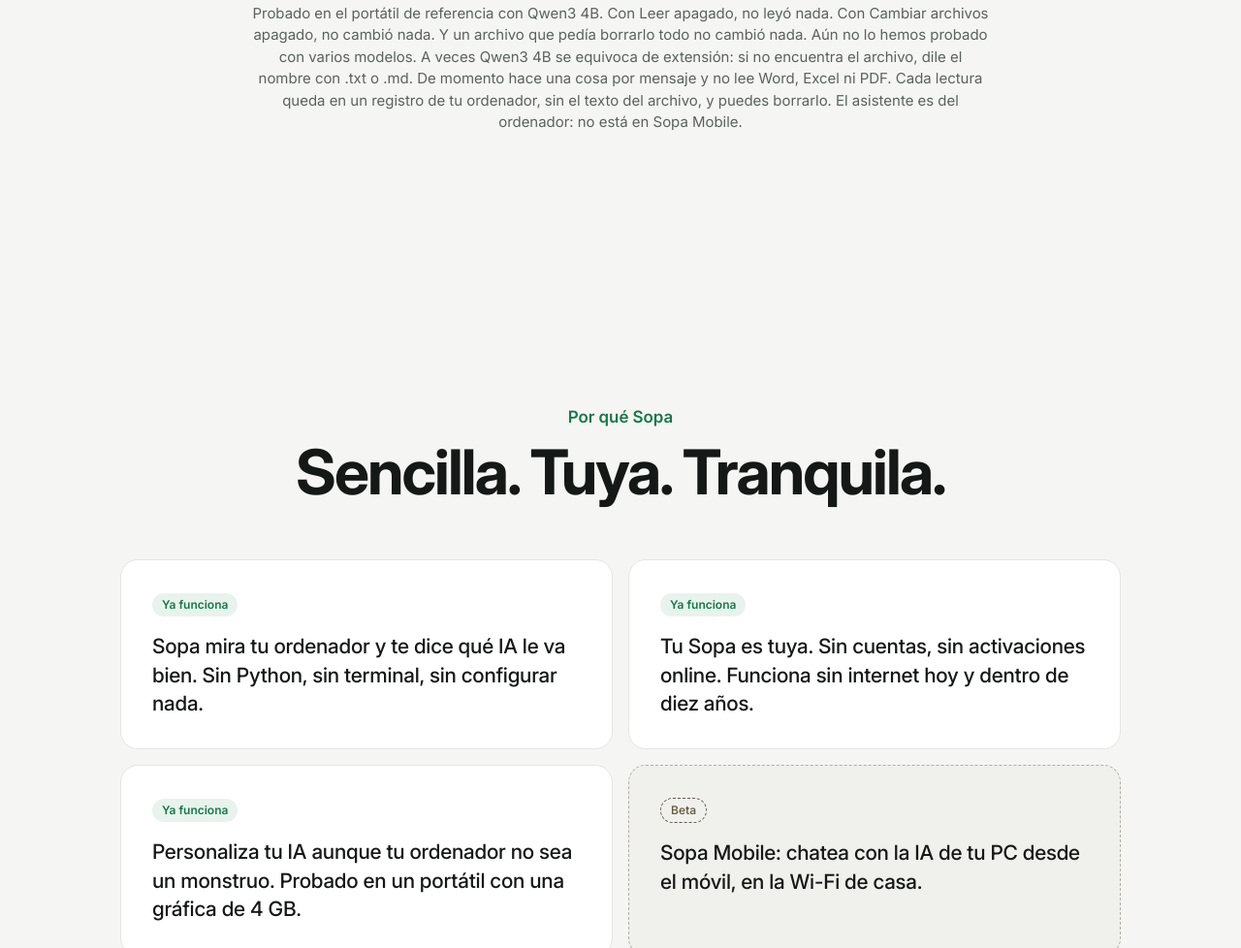
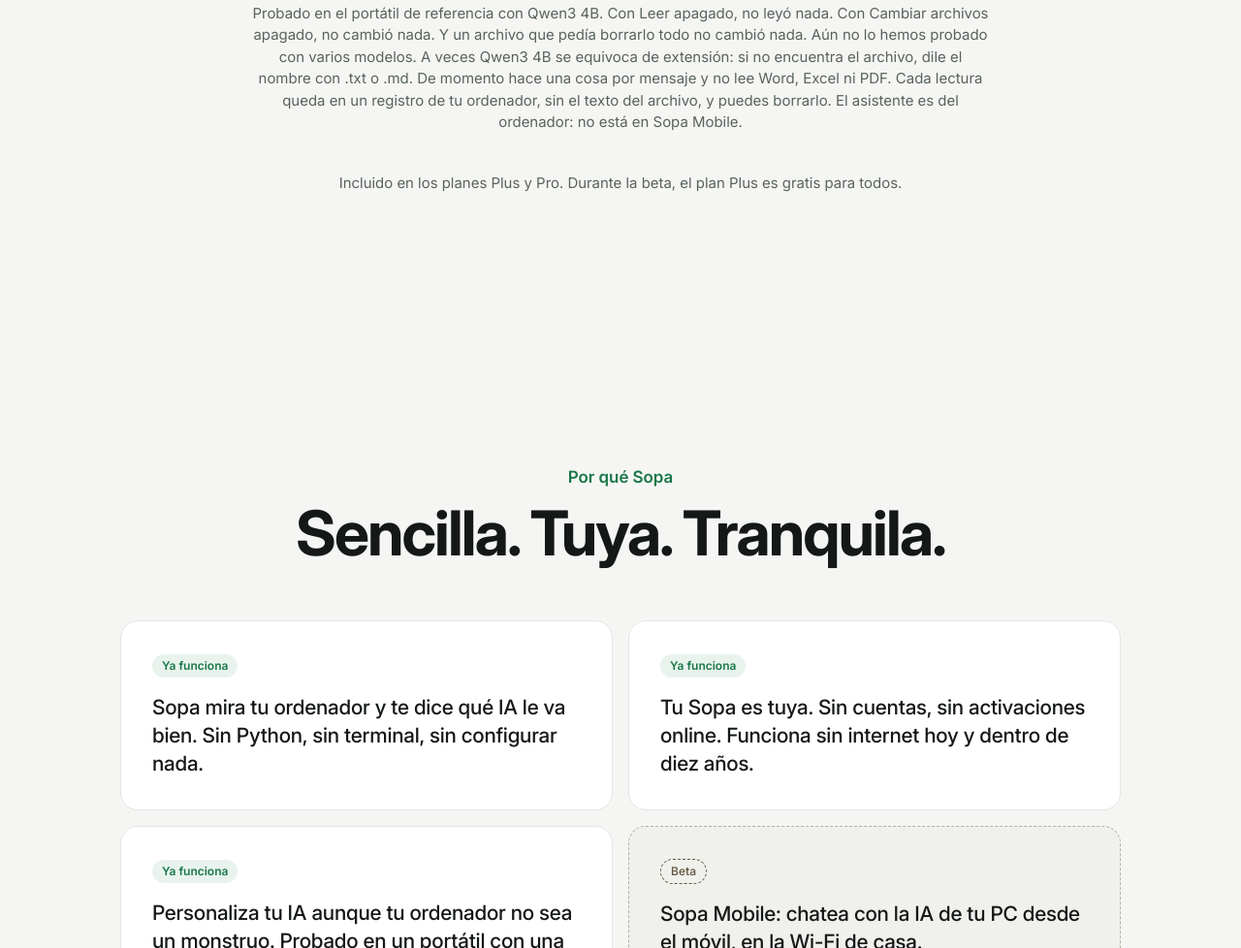
Before and after one commit to ardu01/sopa-web, a plain HTML site: page index.html in a window 1280 px wide. Shown: the part 6685-7663 px from the top of the page at 97% size. Drawn offline with Linux system fonts and the light colour scheme.

Commit message:
Asistente: indica que está incluido en Plus y Pro

```diff
--- a/index.html
+++ b/index.html
@@ -118,6 +118,7 @@
     <article class="r"><span class="num">Sin trampas</span><h3>Un archivo no le da órdenes</h3><p>Si un documento dice «borra todo», Sopa no lo hace. Lo que pone en tus archivos es solo contenido. No ejecuta programas y no lee fuera de la carpeta.</p></article>
   </div>
   <p class="nota-clara r">Probado en el portátil de referencia con Qwen3 4B. Con Leer apagado, no leyó nada. Con Cambiar archivos apagado, no cambió nada. Y un archivo que pedía borrarlo todo no cambió nada. Aún no lo hemos probado con varios modelos. A veces Qwen3 4B se equivoca de extensión: si no encuentra el archivo, dile el nombre con .txt o .md. De momento hace una cosa por mensaje y no lee Word, Excel ni PDF. Cada lectura queda en un registro de tu ordenador, sin el texto del archivo, y puedes borrarlo. El asistente es del ordenador: no está en Sopa Mobile.</p>
+  <p class="nota-clara r">Incluido en los planes Plus y Pro. Durante la beta, el plan Plus es gratis para todos.</p>
 </section>
 
 <section id="por-que" class="cont seccion argumentos">
```
